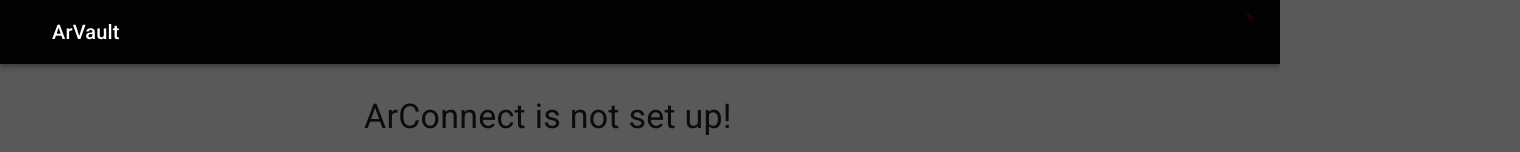
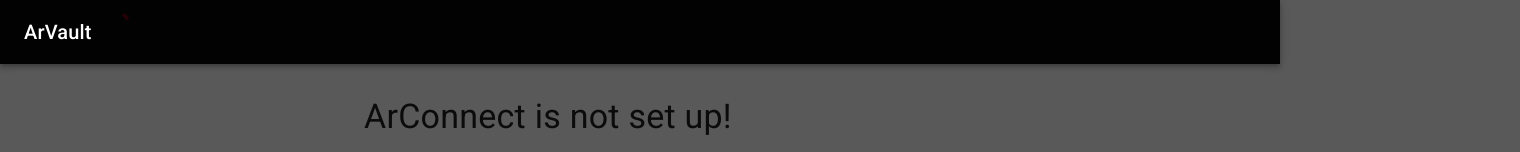
Before and after one commit to McCrearyD/ar-vault, a Next.js app: page / in a window 1280 px wide. Shown: the top 152 px of the page, 1520 px wide, since content can reach past the window. Built offline with nearby package versions, Linux system fonts and the light colour scheme; what arweave would draw is missing.

Commit message:
more robust nav

```diff
--- a/components/nav.js
+++ b/components/nav.js
@@ -1,54 +1,176 @@
 import React from 'react';
-import {makeStyles} from '@material-ui/core/styles';
+import clsx from 'clsx';
+import { makeStyles, useTheme } from '@material-ui/core/styles';
+import Drawer from '@material-ui/core/Drawer';
+import CssBaseline from '@material-ui/core/CssBaseline';
 import AppBar from '@material-ui/core/AppBar';
 import Toolbar from '@material-ui/core/Toolbar';
+import List from '@material-ui/core/List';
 import Typography from '@material-ui/core/Typography';
+import Divider from '@material-ui/core/Divider';
+import IconButton from '@material-ui/core/IconButton';
+import MenuIcon from '@material-ui/icons/Menu';
+import ChevronLeftIcon from '@material-ui/icons/ChevronLeft';
+import ChevronRightIcon from '@material-ui/icons/ChevronRight';
+import ListItem from '@material-ui/core/ListItem';
+import ListItemIcon from '@material-ui/core/ListItemIcon';
+import ListItemText from '@material-ui/core/ListItemText';
+import InboxIcon from '@material-ui/icons/MoveToInbox';
+import MailIcon from '@material-ui/icons/Mail';
+import {trimAddress, useAddress, useHasAddress} from '../src/hooks/address'
 import CircularProgress from '@material-ui/core/CircularProgress';
-import IconButton from '@material-ui/core/IconButton';
-import {trimAddress, useAddress} from '../src/hooks/address'
+
+const drawerWidth = 240;
 
 const useStyles = makeStyles((theme) => ({
   root: {
-    flexGrow: 1
+    display: 'flex',
+  },
+  appBar: {
+    transition: theme.transitions.create(['margin', 'width'], {
+      easing: theme.transitions.easing.sharp,
+      duration: theme.transitions.duration.leavingScreen,
+    }),
+  },
+  appBarShift: {
+    width: `calc(100% - ${drawerWidth}px)`,
+    marginLeft: drawerWidth,
+    transition: theme.transitions.create(['margin', 'width'], {
+      easing: theme.transitions.easing.easeOut,
+      duration: theme.transitions.duration.enteringScreen,
+    }),
   },
   menuButton: {
-    marginRight: theme.spacing(2)
+    marginRight: theme.spacing(2),
+  },
+  hide: {
+    display: 'none',
+  },
+  drawer: {
+    width: drawerWidth,
+    flexShrink: 0,
+  },
+  drawerPaper: {
+    width: drawerWidth,
+  },
+  drawerHeader: {
+    display: 'flex',
+    alignItems: 'center',
+    padding: theme.spacing(0, 1),
+    // necessary for content to be below app bar
+    ...theme.mixins.toolbar,
+    justifyContent: 'flex-end',
+  },
+  content: {
+    flexGrow: 1,
+    padding: theme.spacing(3),
+    transition: theme.transitions.create('margin', {
+      easing: theme.transitions.easing.sharp,
+      duration: theme.transitions.duration.leavingScreen,
+    }),
+    marginLeft: -drawerWidth,
+  },
+  contentShift: {
+    transition: theme.transitions.create('margin', {
+      easing: theme.transitions.easing.easeOut,
+      duration: theme.transitions.duration.enteringScreen,
+    }),
+    marginLeft: 0,
   },
   addressDisplay: {
+    position: 'relative',
     float: 'right'
   },
-  title: {
-    flexGrow: 1
-  }
 }));
 
 export default function Nav() {
-  const classes = useStyles()
-  const address = useAddress()
+  const classes = useStyles();
+  const theme = useTheme();
+  const [open, setOpen] = React.useState(false);
+  const address = useAddress();
+  const hasAddress = useHasAddress();
+
+  const handleDrawerOpen = () => {
+    setOpen(true);
+  };
+
+  const handleDrawerClose = () => {
+    setOpen(false);
+  };
+
+
+  let sideMenu = undefined
+  if (hasAddress) {
+    sideMenu = (
+      <IconButton
+            color="inherit"
+            aria-label="open drawer"
+            onClick={handleDrawerOpen}
+            edge="start"
+            className={clsx(classes.menuButton, open && classes.hide)}
+          >
+            <MenuIcon />
+          </IconButton>
+    )
+  }
+
 
   return (
     <div className={classes.root}>
-      <AppBar position="static">
+      <CssBaseline />
+      <AppBar
+        position="relative"
+        className={clsx(classes.appBar, {
+          [classes.appBarShift]: open,
+        })}
+      >
         <Toolbar>
-          <IconButton
-            edge="start"
-            className={classes.menuButton}
-            color="inherit"
-            aria-label="menu">
-            {/* <MenuIcon /> */}
-          </IconButton>
-          <Typography variant="h6" className={classes.title}>
+          {sideMenu}
+
+          <Typography variant="h6" noWrap>
             ArVault
           </Typography>
 
           <div className={classes.addressDisplay}>
             {address.length > 0
               ? <a>{trimAddress(address)}</a>
-              : <CircularProgress color="secondary"/>
-}
+              : <CircularProgress color="secondary"/>}
           </div>
         </Toolbar>
       </AppBar>
+      <Drawer
+        className={classes.drawer}
+        variant="persistent"
+        anchor="left"
+        open={open}
+        classes={{
+          paper: classes.drawerPaper,
+        }}
+      >
+        <div className={classes.drawerHeader}>
+          <IconButton onClick={handleDrawerClose}>
+            {theme.direction === 'ltr' ? <ChevronLeftIcon /> : <ChevronRightIcon />}
+          </IconButton>
+        </div>
+        <Divider />
+        <List>
+          {['Inbox', 'Starred', 'Send email', 'Drafts'].map((text, index) => (
+            <ListItem button key={text}>
+              <ListItemIcon>{index % 2 === 0 ? <InboxIcon /> : <MailIcon />}</ListItemIcon>
+              <ListItemText primary={text} />
+            </ListItem>
+          ))}
+        </List>
+        <Divider />
+        <List>
+          {['All mail', 'Trash', 'Spam'].map((text, index) => (
+            <ListItem button key={text}>
+              <ListItemIcon>{index % 2 === 0 ? <InboxIcon /> : <MailIcon />}</ListItemIcon>
+              <ListItemText primary={text} />
+            </ListItem>
+          ))}
+        </List>
+      </Drawer>
     </div>
   );
 }
```
